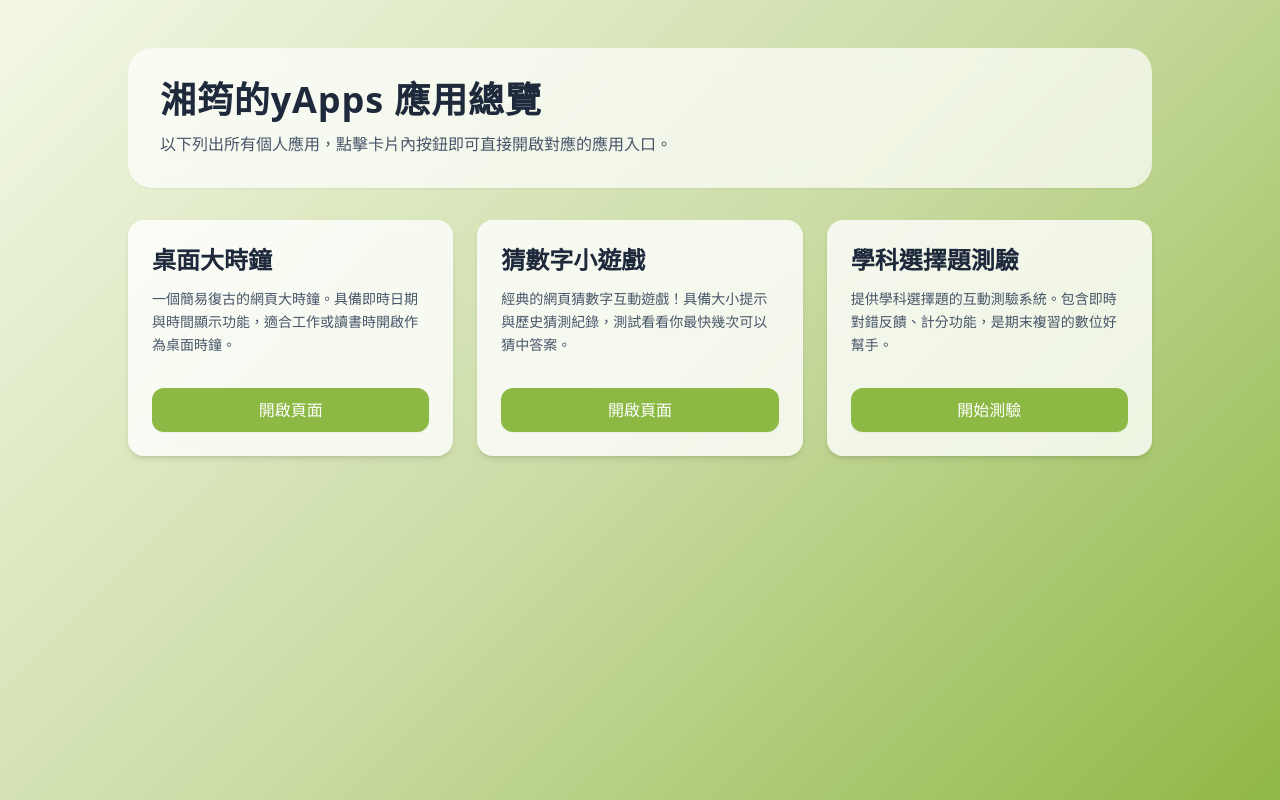
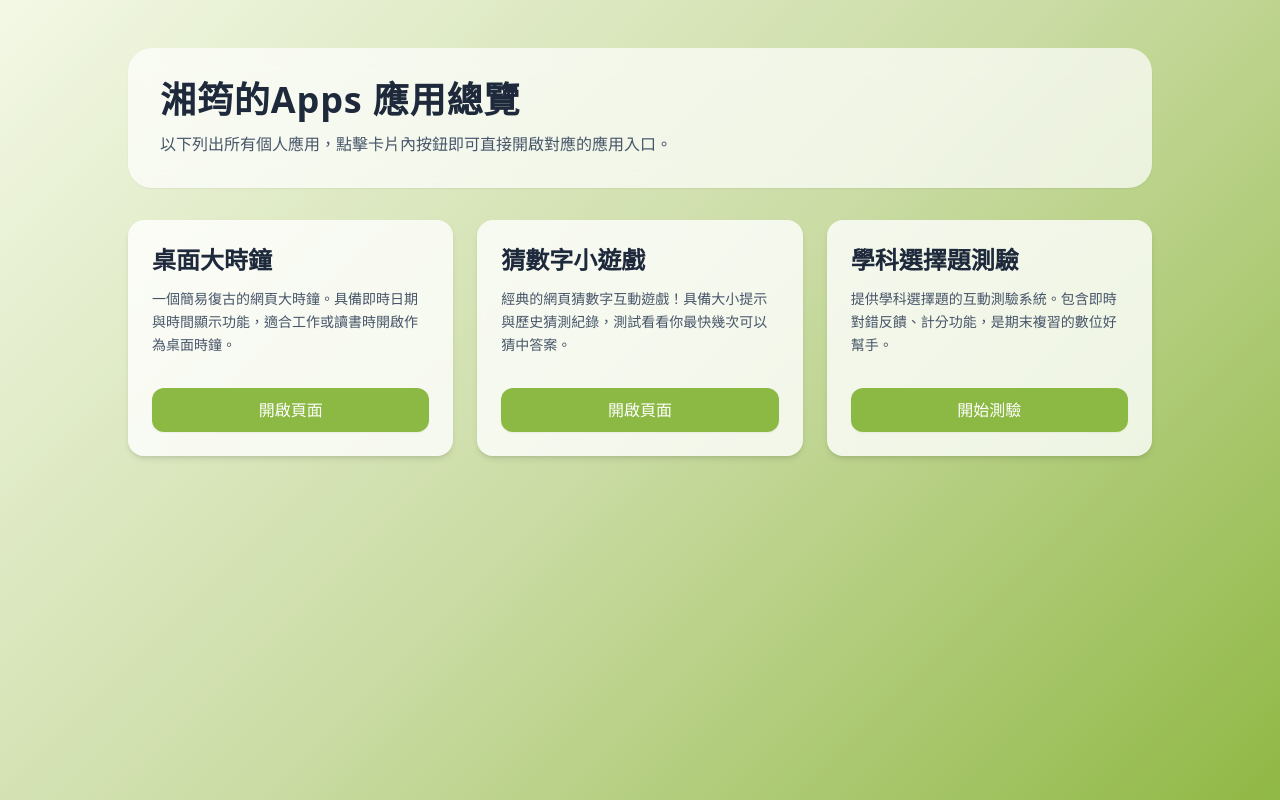
Before and after one commit to 1113211047-millie/myapps, a plain HTML site: page index.html in a window 1280 px wide. Drawn offline with nearby package versions, Linux system fonts and the light colour scheme.

Commit message:
Add files via upload

```diff
--- a/index.html
+++ b/index.html
@@ -18,7 +18,7 @@
 
         <header class="bg-white/70 backdrop-blur-md rounded-3xl p-8 mb-8 shadow-sm">
             <h1 class="text-4xl font-bold text-slate-800 tracking-wide mb-3">
-                湘筠的yApps 應用總覽
+                湘筠的Apps 應用總覽
             </h1>
             <p class="text-slate-600 text-base">
                 以下列出所有個人應用，點擊卡片內按鈕即可直接開啟對應的應用入口。
```
